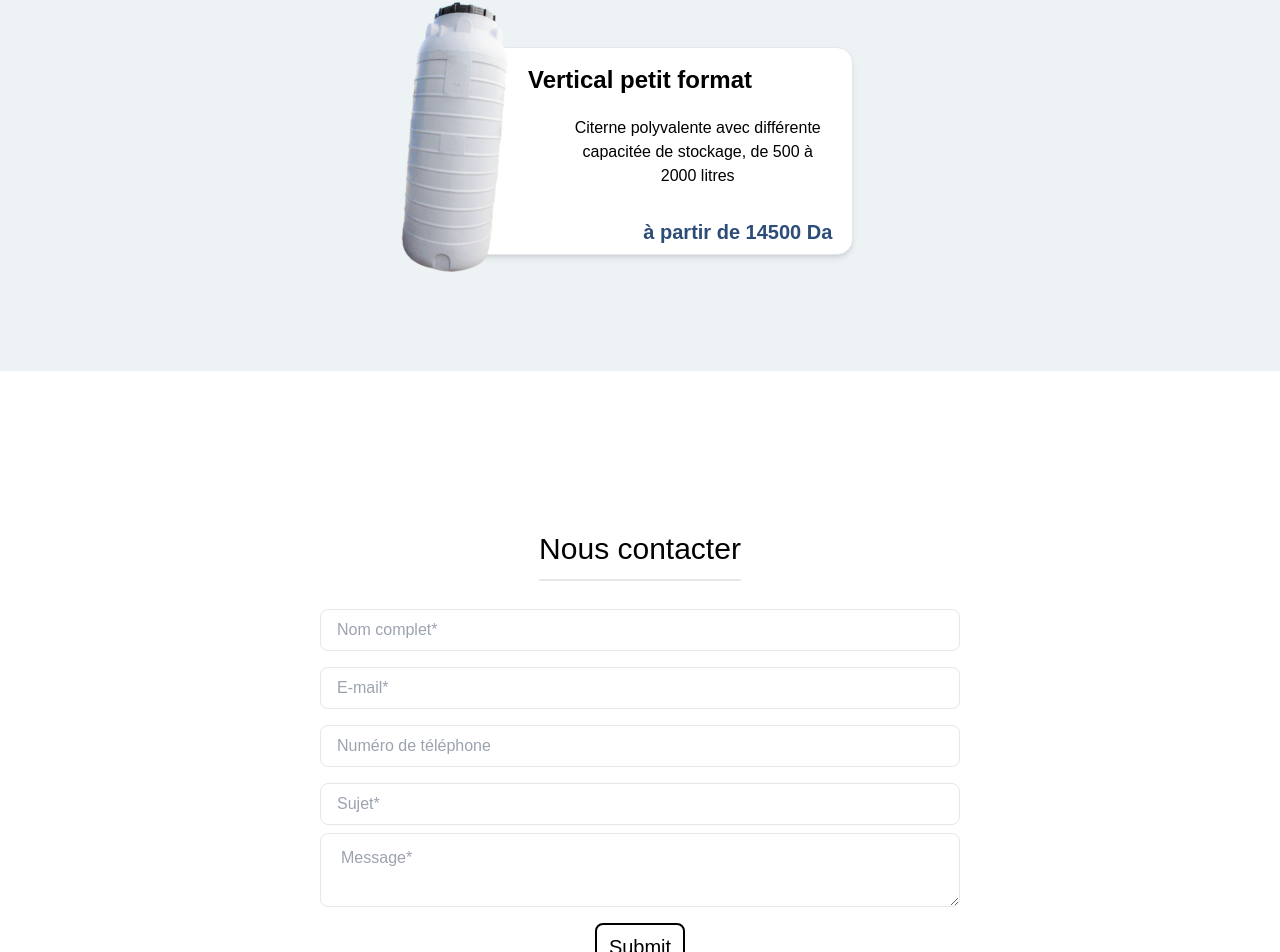
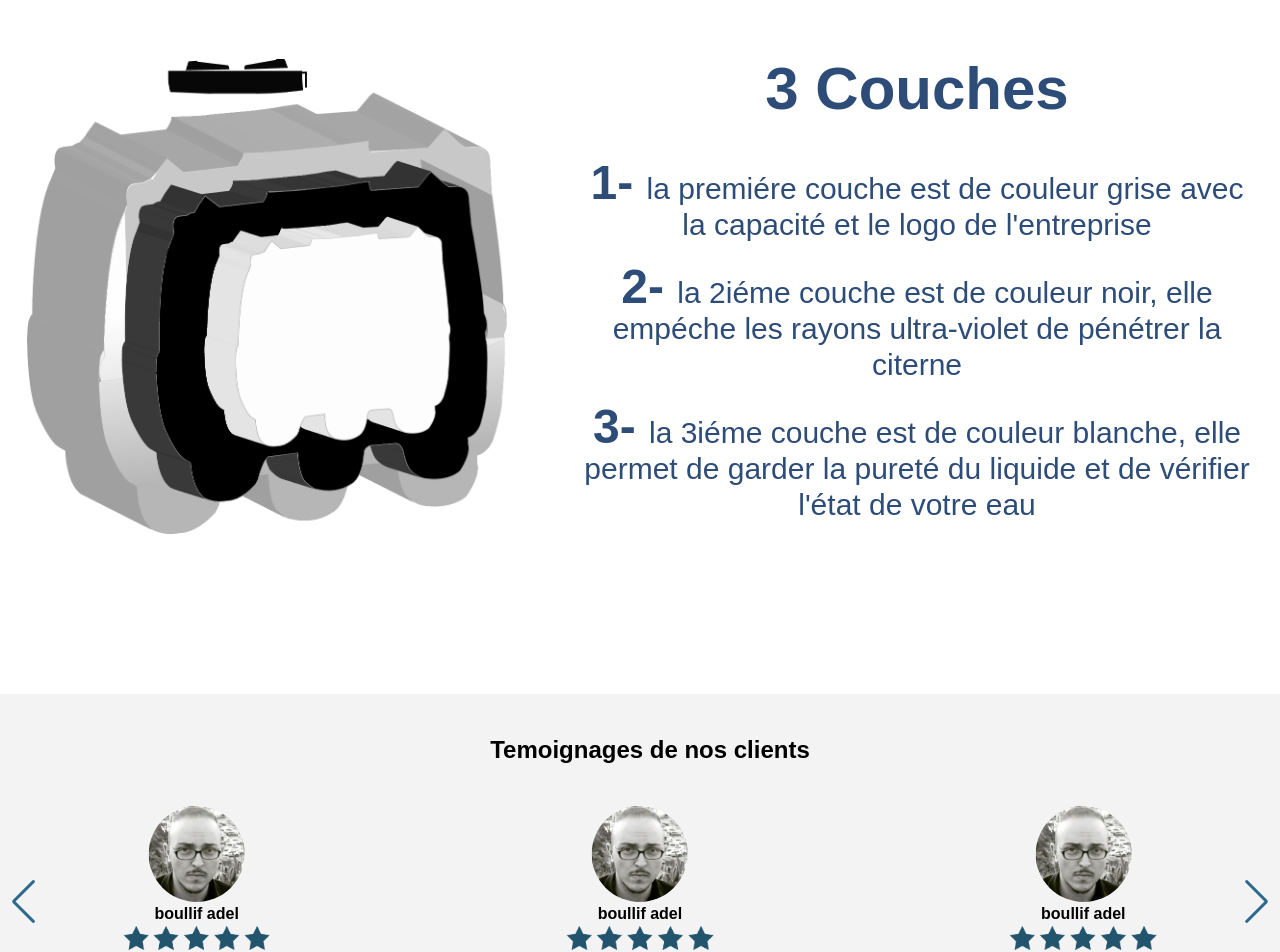
Before and after one commit to comptyadel96/roto-website, a React (Create React App) app: page / in a window 1280 px wide. Shown: the part 2702-3654 px from the top of the page. Built offline with nearby package versions, Linux system fonts and the light colour scheme.

Commit message:
3 couhes illustration

```diff
--- a/src/App.js
+++ b/src/App.js
@@ -86,12 +86,12 @@ function App() {
             ses produits sarl adara roto est devenu le leader dans le domaine de
             la vente des citernes en algérie
           </p>
-          <div className="h-[2px] absolute -bottom-6 w-[70%] bg-[#2d4c78]" />
+          <div className="h-[1.6px] absolute -bottom-6 w-[65%] bg-[#2d4c78]" />
         </div>
 
         {/* illustration */}
         <div className="flex items-center flex-wrap mt-10 w-full justify-around lg:mt-24">
-          <div className="k px-4 mx-4 flex flex-col items-center py-3 rounded-xl">
+          <div className=" px-4 mx-4 flex flex-col items-center py-3 rounded-xl">
             <img
               src="/images/strong-citern.png"
               alt="citern adara"
@@ -103,7 +103,7 @@ function App() {
               leur robustesse
             </p>
           </div>
-          <div className="k px-4 mx-4 flex flex-col items-center pb-3 rounded-xl">
+          <div className=" px-4 mx-4 flex flex-col items-center pb-3 rounded-xl">
             <img
               src="/images/monnaie-citern.png"
               alt="citern adara"
@@ -114,7 +114,7 @@ function App() {
               Plus besoin de vous ruiner pour avoir une citerne haute gamme
             </p>
           </div>
-          <div className="k px-4 mx-4 flex flex-col items-center pb-3 rounded-xl">
+          <div className=" px-4 mx-4 flex flex-col items-center pb-3 rounded-xl">
             <img
               src="/images/star-citern.png"
               alt="citern adara"
@@ -127,9 +127,7 @@ function App() {
           </div>
         </div>
       </div>
-      {/* temoignages clients */}
 
-      <Temoignage />
       {/* type de citerne */}
       <div className="flex flex-col lg:my-10 relative overflow-hidden lg:py-24 bg-[#edf2f4] ">
         <h3 className=" text-center lg:text-4xl lg:mb-16 font-semibold ">
@@ -191,6 +189,38 @@ function App() {
           </div>
         </div>
       </div>
+      {/* 3 couches */}
+      <div className="flex flex-wrap justify-around lg:my-20">
+        <img
+          src="/images/3couches.png"
+          alt=""
+          className="xl:max-w-[30rem] lg:max-w-[25rem]"
+        />
+        <div className="flex flex-col items-center lg:ml-5 ">
+          <h2 className="font-semibold lg:text-6xl mx-auto lg:mb-10 text-[#2d4c78]">
+            3 Couches
+          </h2>
+
+          <p className="max-w-2xl text-center lg:text-3xl text-[#2d4c78] lg:mb-5">
+            <span className="lg:text-5xl font-semibold ">1- </span> la premiére
+            couche est de couleur grise avec la capacité et le logo de
+            l'entreprise
+          </p>
+          <p className="max-w-2xl text-center lg:text-3xl text-[#2d4c78] mb-5">
+            <span className="lg:text-5xl font-semibold ">2- </span> la 2iéme
+            couche est de couleur noir, elle empéche les rayons ultra-violet de
+            pénétrer la citerne
+          </p>
+          <p className="max-w-2xl text-center lg:text-3xl text-[#2d4c78]">
+            <span className="lg:text-5xl font-semibold ">3- </span> la 3iéme
+            couche est de couleur blanche, elle permet de garder la pureté du
+            liquide et de vérifier l'état de votre eau
+          </p>
+        </div>
+      </div>
+
+      {/* temoignages clients */}
+      <Temoignage />
       {/*nous contacter */}
       <ContactUs />
       {/* infos */}
--- a/src/screens/Temoignage.js
+++ b/src/screens/Temoignage.js
@@ -12,21 +12,21 @@ function Temoignage({
   photo = "moi.jpg",
 }) {
   return (
-    <>
-      {/* <p className="font-semibold lg:text-2xl ml-5">
+    <div className=" flex flex-col items-center w-full my-20 bg-[#f3f3f3] lg:py-10">
+      <p className="font-semibold lg:text-2xl ml-5">
         Temoignages de nos clients
-      </p> */}
+      </p>
       <Swiper
         spaceBetween={50}
         slidesPerView={3}
         onSlideChange={() => console.log("slide change")}
         onSwiper={(swiper) => console.log(swiper)}
         modules={[Navigation, Autoplay]}
-        className="w-full  my-20 bg-[#F7EBE8] "
         navigation
         loop
+        className="w-full"
         autoplay={{
-          delay: 2500,
+          delay: 4500,
           disableOnInteraction: false,
         }}
         style={{
@@ -98,7 +98,7 @@ function Temoignage({
           </div>
         </SwiperSlide>
       </Swiper>
-    </>
+    </div>
   )
 }
 
```
Also changed, not shown: public/images/3couches.png (added).
